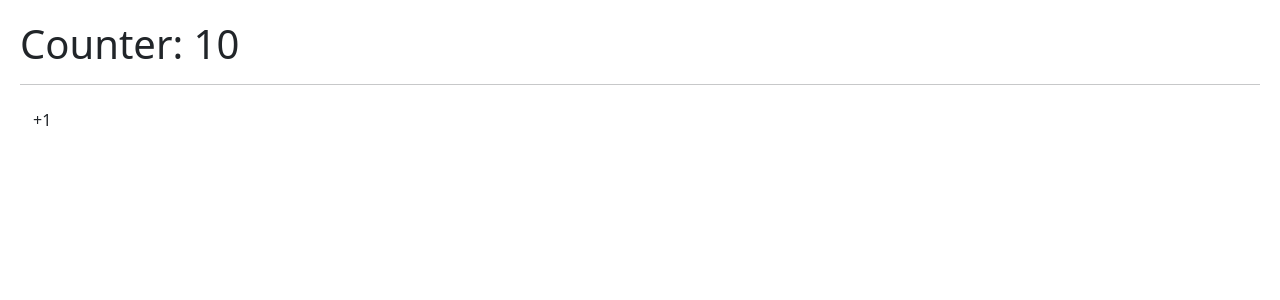
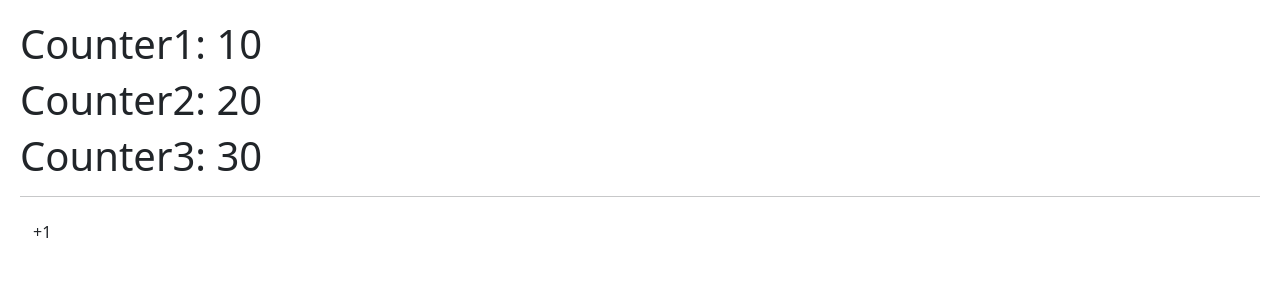
Before and after one commit to hectoralvaez/05-hook-app, a React (Vite) app: page / in a window 1280 px wide. Shown: the top 300 px of the page. Built offline with nearby package versions, Linux system fonts and the light colour scheme.

Commit message:
🪝 115. useState (Startup: funciona con un Objeto DESESTRUCTURADO en "useState")

```diff
--- a/src/01-useState/CounterApp.jsx
+++ b/src/01-useState/CounterApp.jsx
@@ -2,7 +2,7 @@ import { useState } from "react";
 
 export const CounterApp = () => {
 
-    const [counter, setCounter] = useState({
+    const [{counter1, counter2, counter3, }, setCounter] = useState({
         counter1: 10,
         counter2: 20,
         counter3: 30,
@@ -10,13 +10,15 @@ export const CounterApp = () => {
 
     return (
         <>
-            <h1>Counter: { counter.counter1 }</h1>
+            <h1>Counter1: { counter1 }</h1>
+            <h1>Counter2: { counter2 }</h1>
+            <h1>Counter3: { counter3 }</h1>
             <hr />
 
             <button
                 className="btn"
                 onClick={
-                    () => setCounter( counter + 1 )
+                    () => setCounter( counter1 + 1 )
                 }>+1</button>
         </>
     );
```
